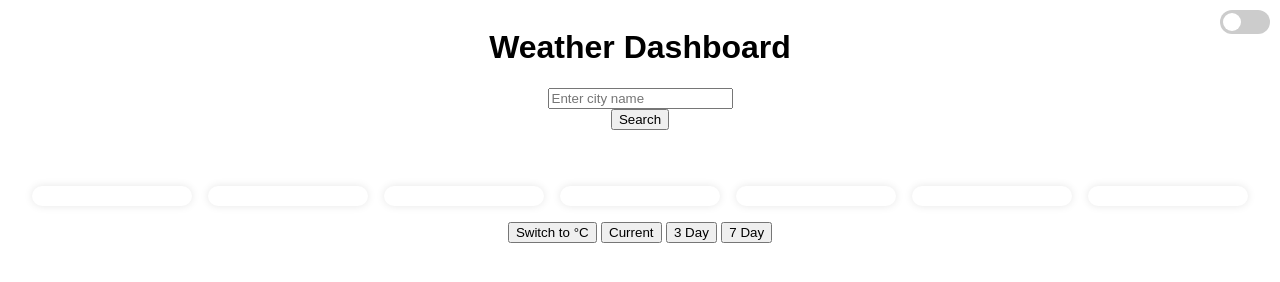
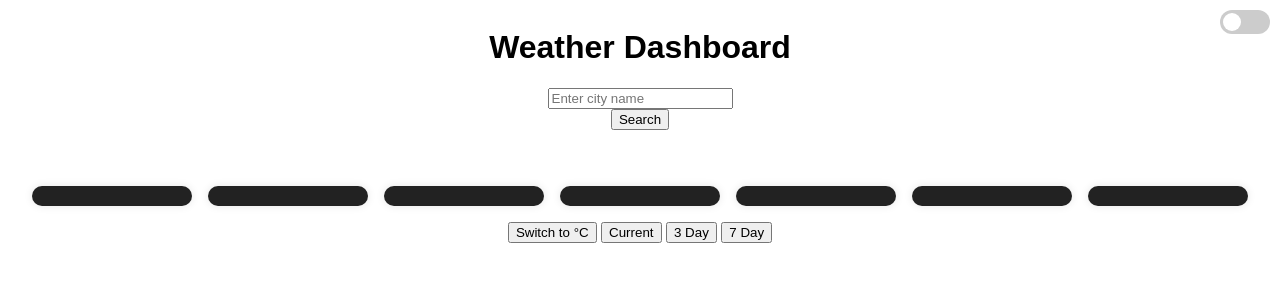
Before and after one commit to HdCxrti/Weather-App.2, a plain HTML site: page index.html in a window 1280 px wide. Drawn offline with Linux system fonts and the light colour scheme.

Commit message:
Update forecast day styles for dark mode compatibility

```diff
--- a/styles.css
+++ b/styles.css
@@ -31,12 +31,13 @@ h1 {
 }
 
 .forecast-day {
-  background: white;
+  background: #222;
   border-radius: 10px;
   padding: 10px;
   text-align: center;
   min-width: 140px;
   box-shadow: 0 0 8px rgba(0, 0, 0, 0.1);
+  color: #fff;
 }
 .weather-card {
   background: white;
```
